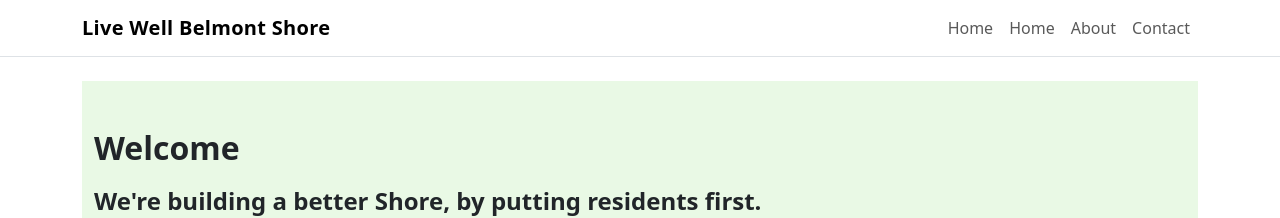
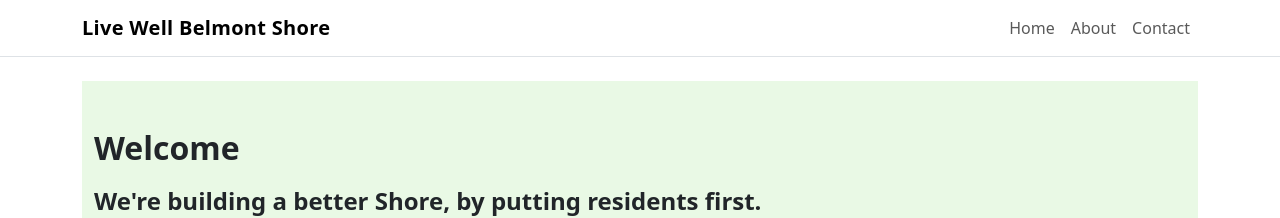
Before and after one commit to ericmseitz/livewellbs, a Jekyll site: the page built from index.html, in a window 1280 px wide. Shown: the top 218 px of the page. Built offline with Jekyll 4.4.1, drawn with Linux system fonts in a browser that asks for light colours.

Commit message:
updated home button

```diff
--- a/_layouts/default.html
+++ b/_layouts/default.html
@@ -5,19 +5,19 @@
     <meta name="viewport" content="width=device-width, initial-scale=1">
     <title>{{ page.title | default: site.title }}</title>
     <meta name="description" content="{{ page.excerpt | strip_html | strip_newlines | truncate: 160 | default: site.description }}">
-    <link rel="icon" href="{{ "/assets/img/favicon.ico" | relative_url }}">
+    <link rel="icon" href="{{ '/assets/img/favicon.ico' | relative_url }}">
 
     <!-- Open Graph for sharing -->
     <meta property="og:title" content="{{ page.title | default: site.title }}">
     <meta property="og:description" content="{{ page.excerpt | strip_html | strip_newlines | truncate: 160 | default: site.description }}">
-    <meta property="og:image" content="{{ "/assets/img/og-image.jpg" | relative_url }}">
+    <meta property="og:image" content="{{ '/assets/img/og-image.jpg' | relative_url }}">
     <meta property="og:type" content="website">
 
     <!-- Bootstrap 5 -->
     <link href="https://cdn.jsdelivr.net/npm/bootstrap@5.3.3/dist/css/bootstrap.min.css" rel="stylesheet" integrity="sha384-QWTKZyjpPEjISv5WaRU9OFeRpok6YctnYmDr5pNlyT2bRjXh0JMhjY6hW+ALEwIH" crossorigin="anonymous">
 
     <!-- Custom CSS -->
-    <link href="{{ "/assets/css/custom.css" | relative_url }}" rel="stylesheet">
+    <link href="{{ '/assets/css/custom.css' | relative_url }}" rel="stylesheet">
 
     {%- seo -%}
   </head>
@@ -27,27 +27,23 @@
     <!-- Nav -->
     <nav class="navbar navbar-expand-lg navbar-light bg-white border-bottom sticky-top" aria-label="Main navigation">
       <div class="container">
-        <!-- Left side: Home link only -->
+        <!-- Left: site title links to home -->
         <a class="navbar-brand fw-bold" href="{{ '/' | relative_url }}">{{ site.title }}</a>
 
-        <!-- Mobile toggle button -->
+        <!-- Mobile toggle -->
         <button class="navbar-toggler" type="button" data-bs-toggle="collapse" data-bs-target="#navbarNav" aria-controls="navbarNav" aria-expanded="false" aria-label="Toggle navigation">
           <span class="navbar-toggler-icon"></span>
         </button>
 
-        <!-- Right side: About / Contact links -->
+        <!-- Right: nav items from _config.yml (set order there, e.g., Home, About, Contact) -->
         <div class="collapse navbar-collapse" id="navbarNav">
           <ul class="navbar-nav ms-auto">
-  <li class="nav-item">
-    <a class="nav-link" href="{{ '/' | relative_url }}">Home</a>
-  </li>
             {% for item in site.nav %}
               <li class="nav-item">
                 <a class="nav-link" href="{{ item.url | relative_url }}">{{ item.title }}</a>
               </li>
             {% endfor %}
           </ul>
-
         </div>
       </div>
     </nav>
@@ -76,7 +72,7 @@
         <div class="row g-3 align-items-center">
           <div class="col-md">
             <p class="mb-0 small text-muted">
-              &copy; {{ "now" | date: "%Y" }} {{ site.org_name }} — {{ site.org_city }}
+              &copy; {{ 'now' | date: '%Y' }} {{ site.org_name }} — {{ site.org_city }}
             </p>
           </div>
           <div class="col-md text-md-end">
```
Also changed, not shown: 1 other file. Lines whose indentation alone changed are shown as unchanged.
